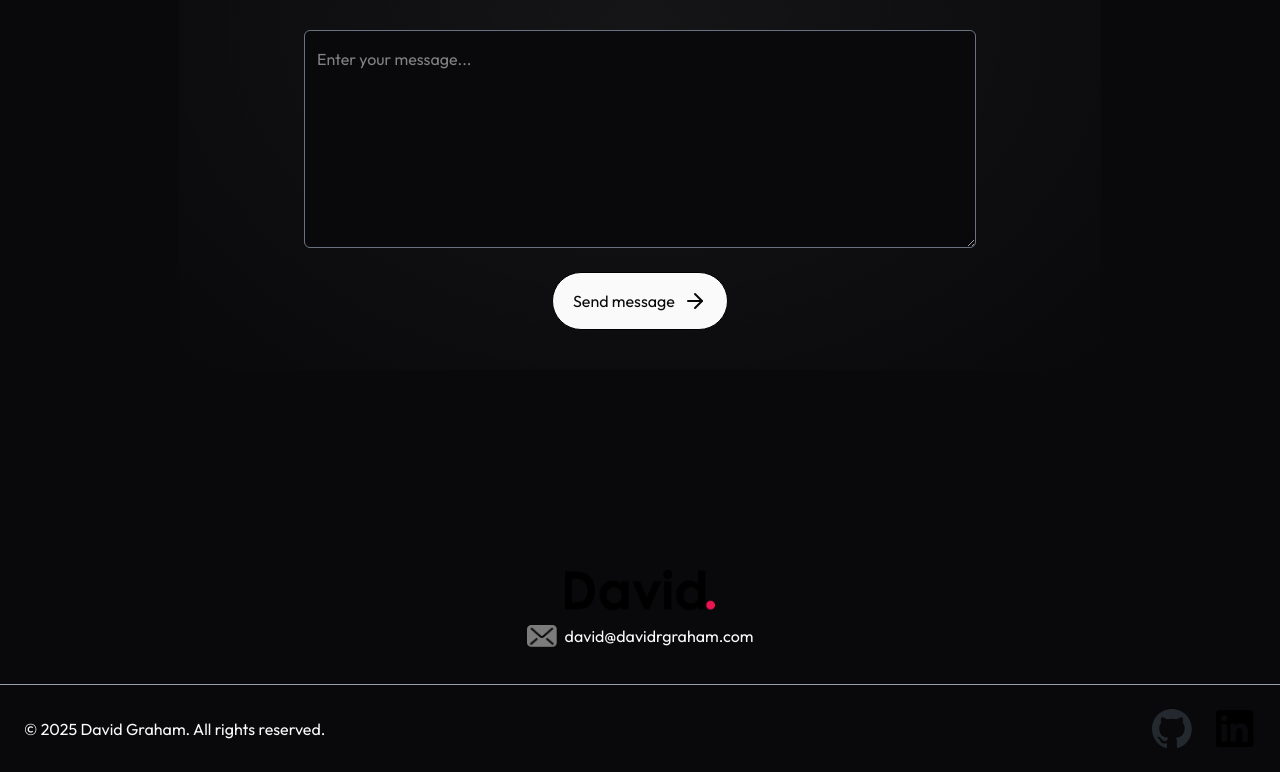
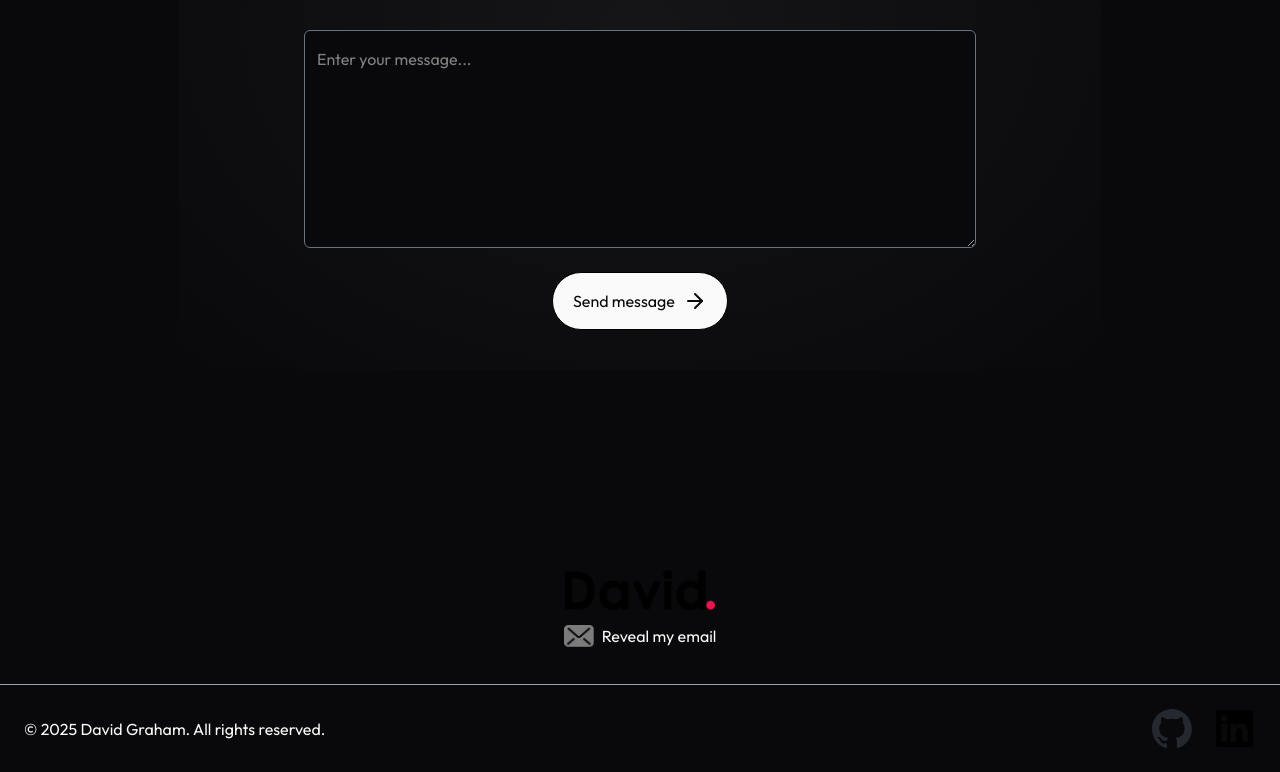
Before and after one commit to Seedling32/portfolio, a Next.js app: page / in a window 1280 px wide. Shown: the part 3542-4314 px from the top of the page. Built offline with nearby package versions, Linux system fonts and the light colour scheme; no server answers; a web font is replaced by a local one.

Commit message:
Figuring out build error with useEffect

```diff
--- a/components/Footer.tsx
+++ b/components/Footer.tsx
@@ -3,18 +3,12 @@
 import { assets } from '@/assets/assets';
 import Image from 'next/image';
 import Link from 'next/link';
-import { useEffect, useState } from 'react';
+import { useState } from 'react';
 
 const Footer = () => {
-  const [email, setEmail] = useState('');
+  const [showEmail, setShowEmail] = useState(false);
 
-  useEffect(() => {
-    const user = 'david';
-    const domain = 'davidrgraham.com';
-    setEmail(`${user}@${domain}`);
-  }, []);
-
-  if (!email) return null;
+  const email = 'david@davidrgraham.com';
 
   return (
     <div className="mt-50 items-center">
@@ -22,7 +16,13 @@ const Footer = () => {
         <Image src={assets.logo} alt="David Graham name logo." width={150} />
         <div className="flex items-center gap-2">
           <Image src={assets.mail_icon} alt="Email icon." width={30} />
-          <Link href="/#contact">{email}</Link>
+          <Link href="/#contact">
+            {showEmail ? (
+              `${email}`
+            ) : (
+              <span onClick={() => setShowEmail(true)}>Reveal my email</span>
+            )}
+          </Link>
         </div>
       </div>
       <div className="flex justify-between p-6 items-center max-w-7xl mx-auto border-t border-gray-400">
```
